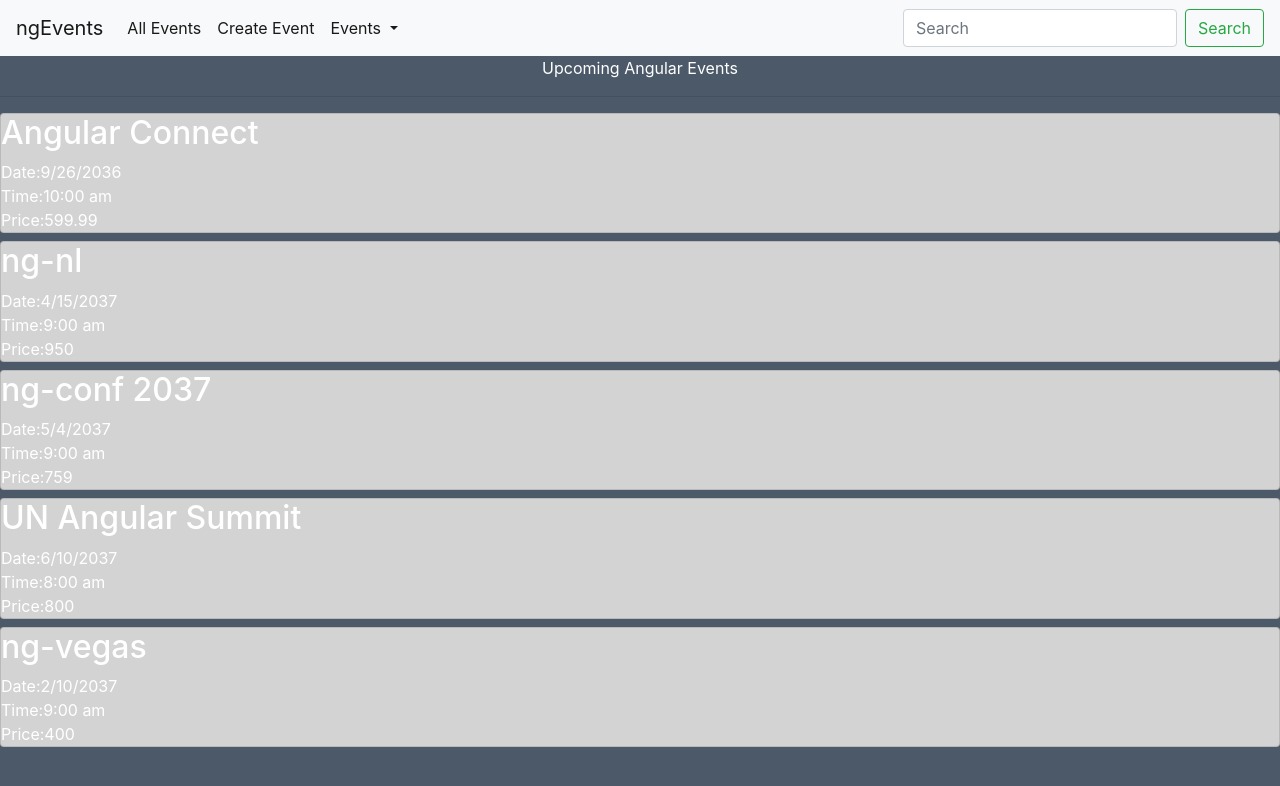
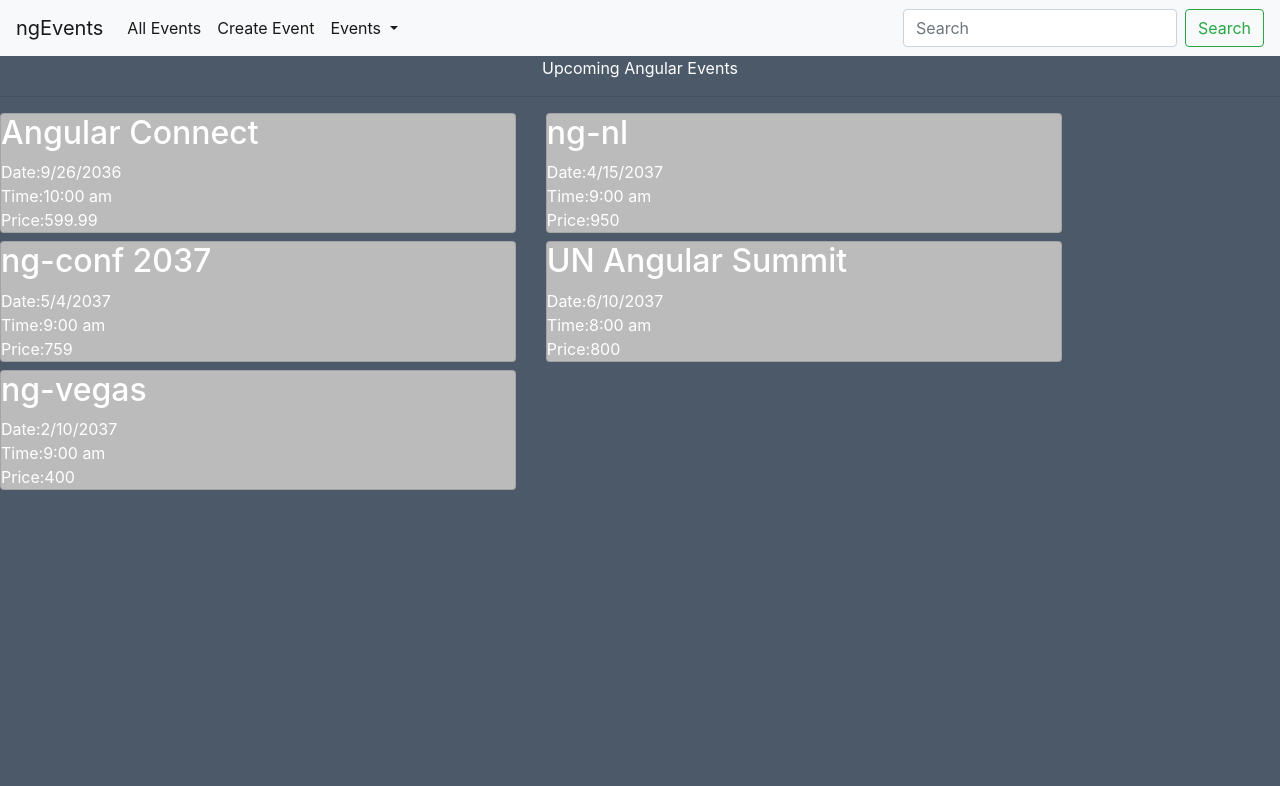
Before and after one commit to akhilapnair/Angular-Fundamentals, an Angular app: page / in a window 1280 px wide. Shown: the top 786 px of the page. Built offline with nearby package versions, Linux system fonts and the light colour scheme; data requests are answered from the project's data file.

Commit message:
styling event cards

```diff
--- a/src/app/event/event.component.ts
+++ b/src/app/event/event.component.ts
@@ -8,7 +8,12 @@ import { AppService } from '../app.service';
               Upcoming Angular Events
             </div>
             <hr/>
-            <app-evet-thumbnail *ngFor="let event of eventData"[event]="event" (buttonClick)="handleClick()"></app-evet-thumbnail>`,
+            <div class="row">
+            <div class="col-md-5" *ngFor="let event of eventData">
+            <app-evet-thumbnail [event]="event" (buttonClick)="handleClick()"></app-evet-thumbnail>
+            </div>
+            </div>
+            `,
   styleUrls: ['./event.component.css']
 })
 export class EventComponent implements OnInit {
--- a/src/app/event/evet-thumbnail/evet-thumbnail.component.html
+++ b/src/app/event/evet-thumbnail/evet-thumbnail.component.html
@@ -1,4 +1,4 @@
-<div class="card mb-2">
+<div class="card mb-2 ">
   <h2>{{event?.name}}</h2>
   Date:{{event?.date}}<br/>
   Time:{{event?.time}}<br/>
--- a/src/app/nav/nav.component.css
+++ b/src/app/nav/nav.component.css
@@ -0,0 +1,3 @@
+.nav{
+    background-color: #bbb;
+}
--- a/src/styles.css
+++ b/src/styles.css
@@ -1,11 +1,11 @@
 /* You can add global styles to this file, and also import other style files */
 body {
     background-color: rgb(75, 89, 105);
-   color:white;
-}
-.nav{
+    color:white;
+    }
+    .nav{
     background-color:lightgrey;
 }
 .card{
-    background-color:lightgrey;
+    background-color:#bbb;
 }
```
